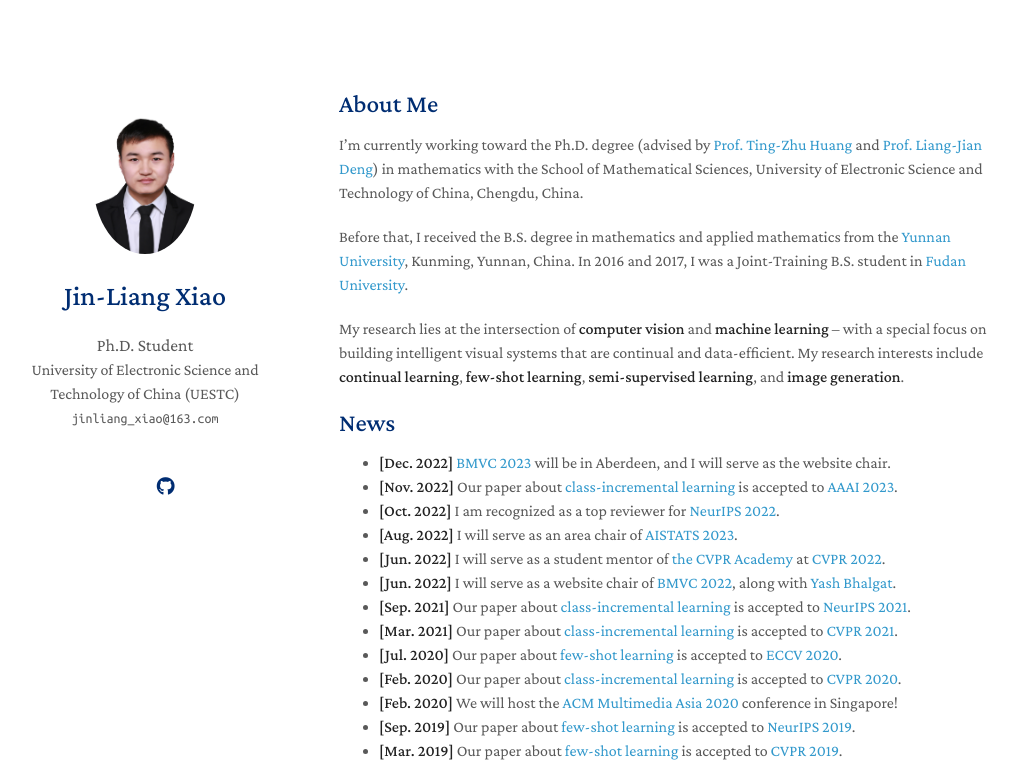
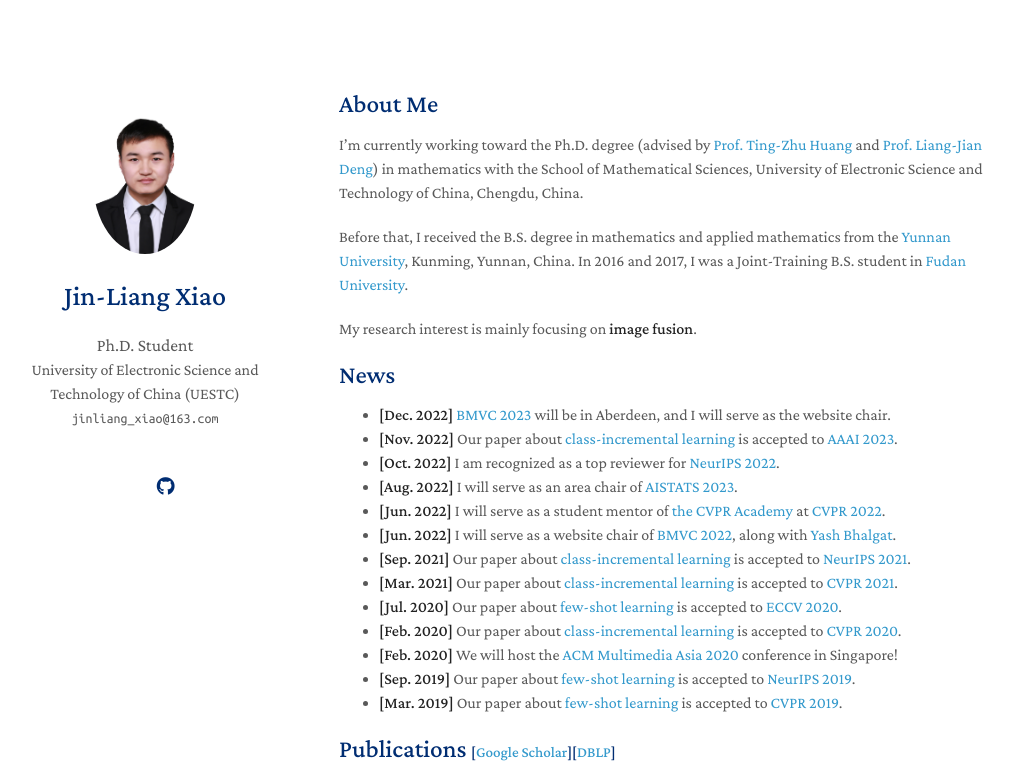
Before and after one commit to Jin-liangXiao/Jin-liangXiao.github.io, a Jekyll site: the page built from index.md, in a window 1280 px wide and 900 px high, cut to the strip 0-781 px from the top of the window. Shown: the whole strip, without its empty margins (131-1149 px from the left). Built offline with Jekyll 4.4.1, drawn with Linux system fonts in a browser that asks for light colours; nearby versions of some CDN libraries; comment, search, counter and statistics services are not loaded; a style sheet for code colours, icons or effects is not loaded; our own code applies the rules of GitHub Pages for plain Markdown files.

Commit message:
Update index.md

```diff
--- a/index.md
+++ b/index.md
@@ -9,8 +9,8 @@
 Before that, I received the B.S. degree in mathematics and applied mathematics from the [Yunnan University](www.ynu.uestc.edu.cn), Kunming, Yunnan, China.
 In 2016 and 2017, I was a Joint-Training B.S. student in [Fudan University](www.fdu.uestc.edu.cn).
 
+My research interest is mainly focusing on **image fusion**.
 
-My research lies at the intersection of **computer vision** and **machine learning** -- with a special focus on building intelligent visual systems that are continual and data-efficient. My research interests include **continual learning**, **few-shot learning**, **semi-supervised learning**, and **image generation**.
 
 <!--
 <strong style="color:#e74d3c; font-weight:600">I am looking for a postdoc or research scientist position in the US and EU. I would appreciate a ping if you see a job I might fit.</strong>
```
